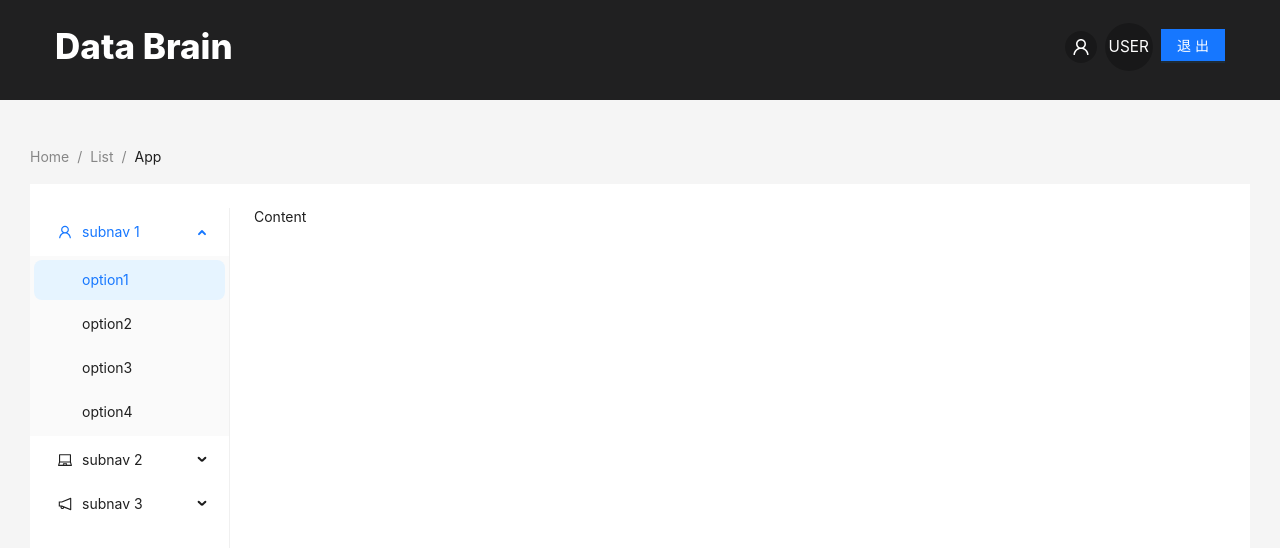
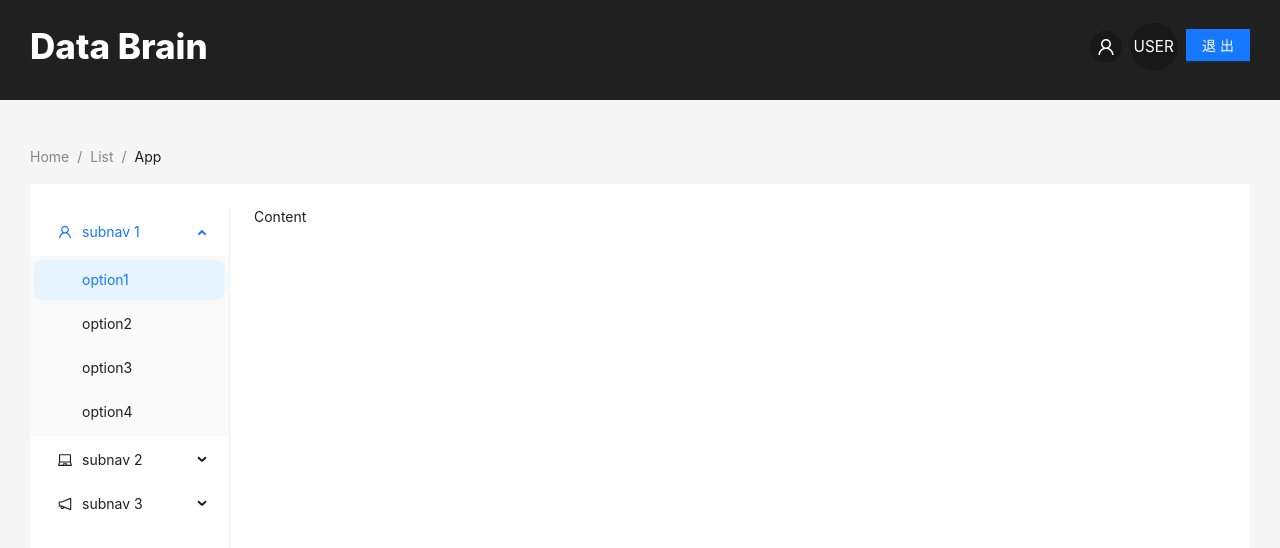
Before and after one commit to WeBankBlockchain/DDCMS-Front, a React (Create React App) app: page /Admin in a window 1280 px wide. Shown: the top 548 px of the page. Built offline with nearby package versions, Linux system fonts and the light colour scheme.

Commit message:
modify admin header

```diff
--- a/src/components/AdminHeader.jsx
+++ b/src/components/AdminHeader.jsx
@@ -19,7 +19,7 @@ export default function AdminHeader() {
 
   return (
     <header>
-      <div className="header-content">
+      <div className="header-content" style={{width: '100%', padding: '0 30px'}}>
         <div
           className="logo"
           style={{
```
